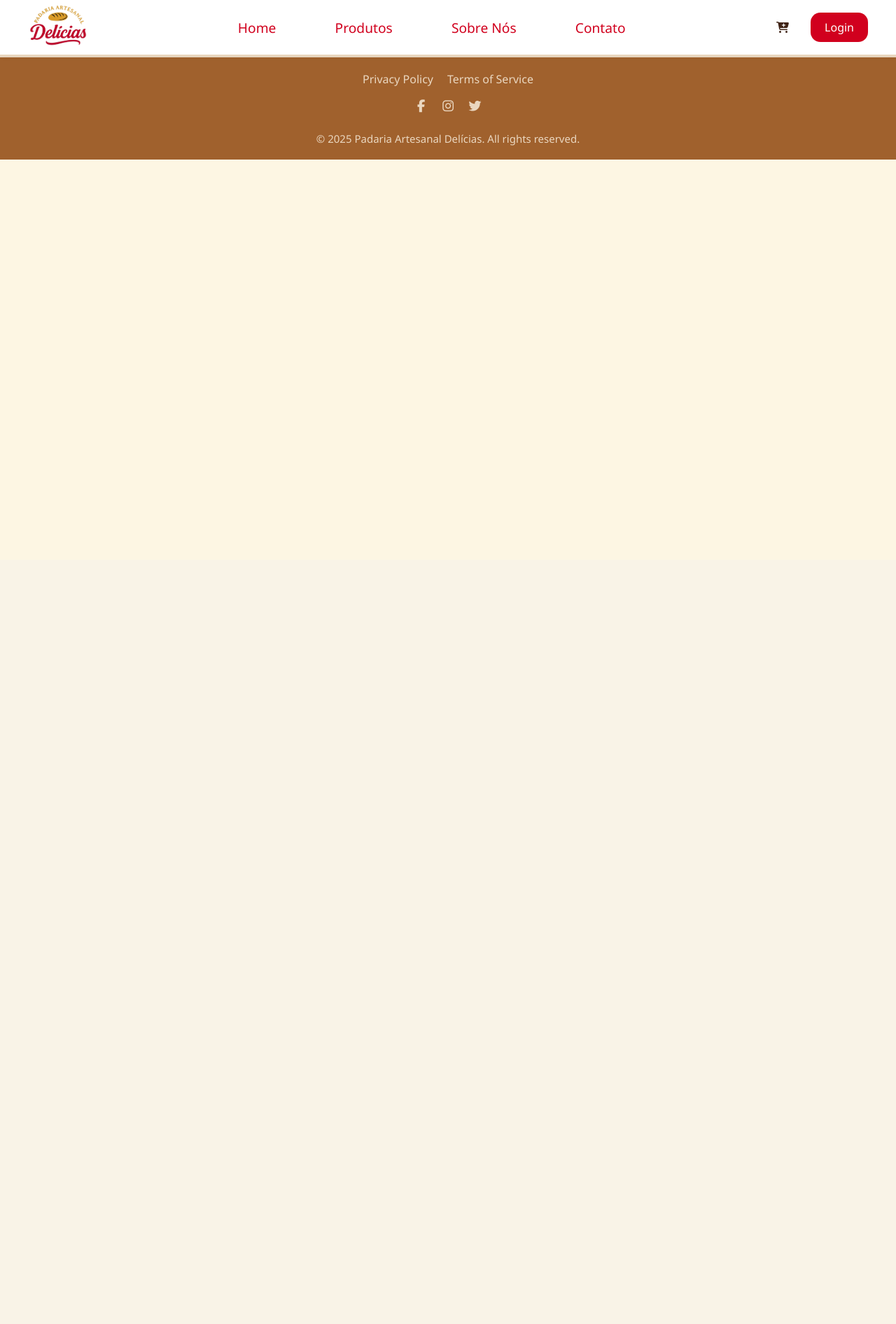
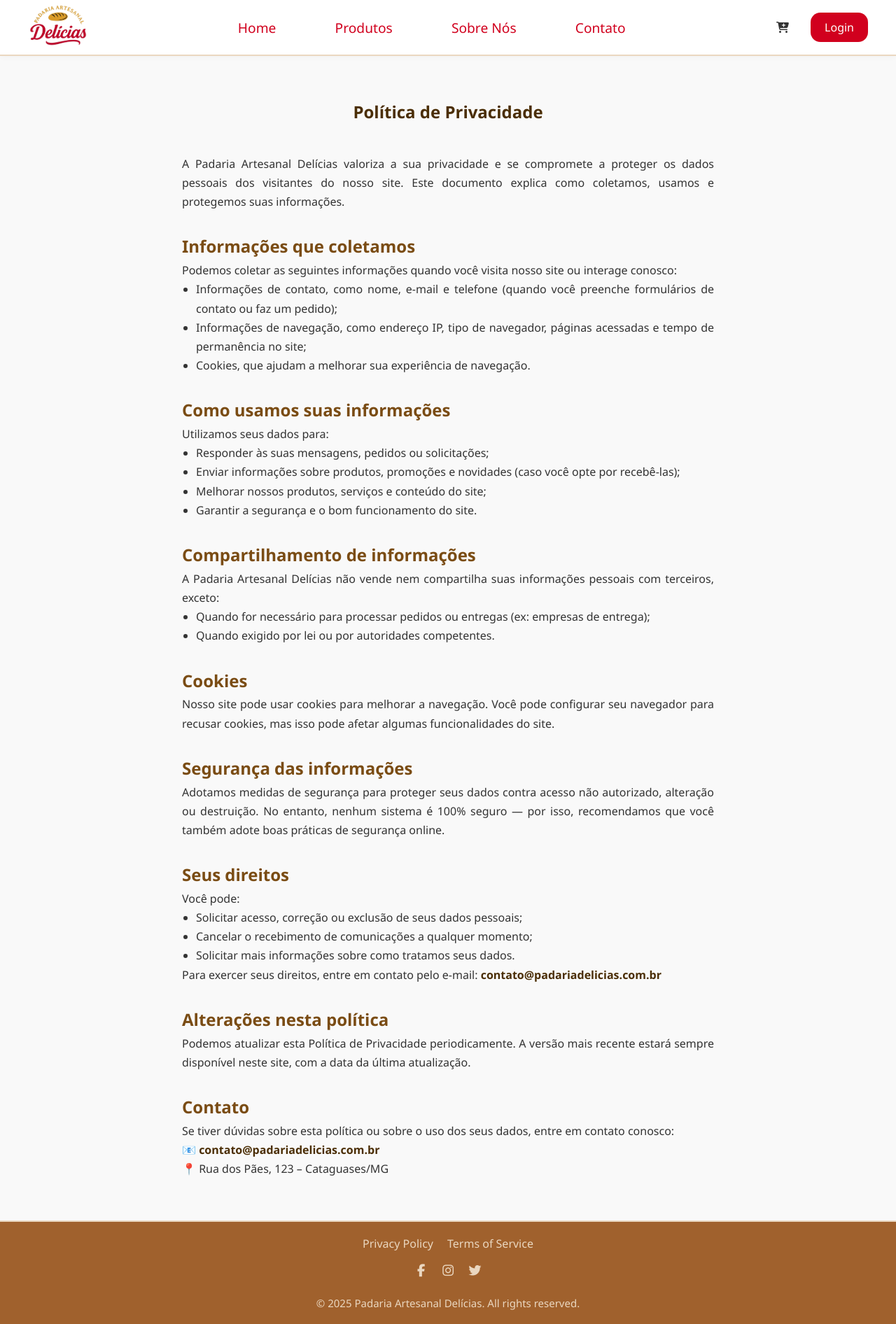
Before and after one commit to Gb-gomes/ProjetoSitePadaria, a PHP site: page /privacy-policy.html in a window 1280 px wide. Shown: the whole page at 70% size. Before the commit the page ends 228 px from the top, so only its background shows below. Run offline with PHP 8.4, Linux system fonts and the light colour scheme; some libraries are stand-ins or nearby versions.

Commit message:
acrescentando alguns links entre as páginas:conexão

```diff
--- a/index.html
+++ b/index.html
@@ -144,8 +144,8 @@
     <footer>
         <div class="footer-container">
             <div class="footer-links">
-                <a href="privacy-policy.html">Privacy Policy</a>
-                <a href="terms-of-servicy.html">Terms of Service</a>
+                <a href="privacy-policy.html">Política de Privacidade</a>
+                <a href="terms-of-servicy.html">Termos de Serviço</a>
             </div>
 
             <div class="footer-socials">
--- /dev/null
+++ b/privacy-policy.css
@@ -0,0 +1,163 @@
+* {
+    margin: 0;
+    padding: 0;
+    box-sizing: border-box;
+    font-family: 'Segoe UI', Arial, sans-serif;
+}
+
+/* FUNDO SUAVE */
+body {
+    background-color: #fdf6e3; /* bege claro */
+    color: #402416;
+}
+
+/* HEADER */
+.header {
+    background-color: #ffffff;
+    display: flex;
+    align-items: center;
+    justify-content: space-between;
+    padding: 10px 40px;
+    box-shadow: 0 2px 8px rgba(0,0,0,0.03);
+    border-bottom: 2px solid #EAD7C0;
+    position: sticky;
+    top: 0;
+    z-index: 100;
+    height: 80px;
+    gap: 20px;
+}
+
+.logo img {
+    max-height: 70px;
+    width: auto;
+    left: 50%;
+}
+
+nav a {
+    color: #D1001E;
+    text-decoration: none;
+    margin: 10px 20px;
+    padding: 10px 20px;
+    font-size: larger;
+    font-weight: 500;
+    transition: color 0.2s;
+}
+
+nav a:hover {
+    color: #FFB400;
+    text-decoration: underline;
+}
+
+.carrinho{
+    align-items: center;
+    justify-content: space-between;
+    gap: 5px;
+    size: 20px;
+}
+
+.group {
+    align-items: end;
+    justify-content: space-between;
+    gap: 30px;
+    display: flex;
+    right: 20%;
+}
+
+.button-login {
+    padding: 10px 20px;
+    background: #D1001E;
+    color: #ffffff;
+    border-radius: 14px;
+    text-decoration: none;
+    font-size: 16px;
+}
+
+body {
+    background-color: #f9f9f9;
+    font-family: "Segoe UI", Tahoma, Geneva, Verdana, sans-serif;
+    color: #333;
+}
+
+.container {
+    max-width: 800px;       /* controla a largura do texto */
+    margin: 60px auto;      /* 🔹 auto centraliza horizontalmente */
+    padding: 0 20px;
+    text-align: justify;    /* deixa o texto bem alinhado */
+    line-height: 1.7;
+}
+
+/* Título principal */
+h1 {
+    text-align: center;
+    color: #4b2e05;
+    margin-bottom: 40px;
+}
+
+/* Subtítulos */
+h2 {
+    color: #7a4c14;
+    margin-top: 30px;
+}
+
+/* Listas */
+ul {
+    margin-left: 20px;
+}
+
+/* Ênfase nos contatos */
+strong {
+    color: #4b2e05;
+}
+/* FOOTER */
+footer {
+    background-color:rgb(160, 97, 45);
+    padding: 20px;
+    text-align: center;
+    border-top: 2px solid #EAD7C0;
+    color: #EAD7C0;
+}
+
+.footer-container {
+  display: flex;
+  flex-direction: column;
+  align-items: center;
+  gap: 15px;
+}
+
+.footer-links {
+  display: flex;
+  gap: 20px;
+  flex-wrap: wrap;
+}
+
+.footer-links a {
+  color:#EAD7C0;
+  text-decoration: none;
+  font-size: 16px;
+  transition: color 0.3s;
+}
+
+.footer-links a:hover {
+  color: #d8c309;
+}
+
+.footer-socials {
+  display: flex;
+  gap: 16px;
+}
+
+.footer-socials a {
+  color: #EAD7C0;
+  font-size: 18px;
+  transition: color 0.3s;
+}
+
+.footer-socials a:hover {
+  color: #d8c309;
+}
+
+.footer-copy {
+  font-size: 15px;
+  color: #EAD7C0;
+  margin-top: 10px;
+}
--- a/privacy-policy.html
+++ b/privacy-policy.html
@@ -5,7 +5,7 @@
     <meta charset="UTF-8">
     <meta name="viewport" content="width=device-width, initial-scale=1.0">
     <title>Padaria Artesanal Delícias</title>
-    <link rel="stylesheet" href="index.css">
+    <link rel="stylesheet" href="privacy-policy.css">
     <link rel="stylesheet" href="https://cdnjs.cloudflare.com/ajax/libs/font-awesome/7.0.0/css/all.min.css"
         integrity="sha512-DxV+EoADOkOygM4IR9yXP8Sb2qwgidEmeqAEmDKIOfPRQZOWbXCzLC6vjbZyy0vPisbH2SyW27+ddLVCN+OMzQ=="
         crossorigin="anonymous" referrerpolicy="no-referrer" />
@@ -38,11 +38,79 @@
         </section>
 
         </header>
+
+        <main class="container">
+        <h1>Política de Privacidade</h1>
+
+        <p>
+            A Padaria Artesanal Delícias valoriza a sua privacidade e se compromete a proteger os dados pessoais dos visitantes do nosso site. Este documento explica como coletamos, usamos e protegemos suas informações.
+        </p>
+
+        <h2>Informações que coletamos</h2>
+        <p>Podemos coletar as seguintes informações quando você visita nosso site ou interage conosco:</p>
+        <ul>
+            <li>Informações de contato, como nome, e-mail e telefone (quando você preenche formulários de contato ou faz um pedido);</li>
+            <li>Informações de navegação, como endereço IP, tipo de navegador, páginas acessadas e tempo de permanência no site;</li>
+            <li>Cookies, que ajudam a melhorar sua experiência de navegação.</li>
+        </ul>
+
+        <h2>Como usamos suas informações</h2>
+        <p>Utilizamos seus dados para:</p>
+        <ul>
+            <li>Responder às suas mensagens, pedidos ou solicitações;</li>
+            <li>Enviar informações sobre produtos, promoções e novidades (caso você opte por recebê-las);</li>
+            <li>Melhorar nossos produtos, serviços e conteúdo do site;</li>
+            <li>Garantir a segurança e o bom funcionamento do site.</li>
+        </ul>
+
+        <h2>Compartilhamento de informações</h2>
+        <p>
+            A Padaria Artesanal Delícias não vende nem compartilha suas informações pessoais com terceiros, exceto:
+        </p>
+        <ul>
+            <li>Quando for necessário para processar pedidos ou entregas (ex: empresas de entrega);</li>
+            <li>Quando exigido por lei ou por autoridades competentes.</li>
+        </ul>
+
+        <h2>Cookies</h2>
+        <p>
+            Nosso site pode usar cookies para melhorar a navegação. Você pode configurar seu navegador para recusar cookies, mas isso pode afetar algumas funcionalidades do site.
+        </p>
+
+        <h2>Segurança das informações</h2>
+        <p>
+            Adotamos medidas de segurança para proteger seus dados contra acesso não autorizado, alteração ou destruição. No entanto, nenhum sistema é 100% seguro — por isso, recomendamos que você também adote boas práticas de segurança online.
+        </p>
+
+        <h2>Seus direitos</h2>
+        <p>Você pode:</p>
+        <ul>
+            <li>Solicitar acesso, correção ou exclusão de seus dados pessoais;</li>
+            <li>Cancelar o recebimento de comunicações a qualquer momento;</li>
+            <li>Solicitar mais informações sobre como tratamos seus dados.</li>
+        </ul>
+        <p>Para exercer seus direitos, entre em contato pelo e-mail: <strong>contato@padariadelicias.com.br</strong></p>
+
+        <h2>Alterações nesta política</h2>
+        <p>
+            Podemos atualizar esta Política de Privacidade periodicamente. A versão mais recente estará sempre disponível neste site, com a data da última atualização.
+        </p>
+
+        <h2>Contato</h2>
+        <p>
+            Se tiver dúvidas sobre esta política ou sobre o uso dos seus dados, entre em contato conosco:
+        </p>
+        <p>
+            📧 <strong>contato@padariadelicias.com.br</strong><br>
+            📍 Rua dos Pães, 123 – Cataguases/MG
+        </p>
+    </main>
+
 <footer>
         <div class="footer-container">
             <div class="footer-links">
-                <a href="#">Privacy Policy</a>
-                <a href="#">Terms of Service</a>
+                <a href="privacy-policy.html">Privacy Policy</a>
+                <a href="terms-of-servicy.html">Terms of Service</a>
             </div>
 
             <div class="footer-socials">
```
Also changed, not shown: index_sobre_nos.css (+54 -0 lines), index_sobre_nos.html (+20 -3 lines).
